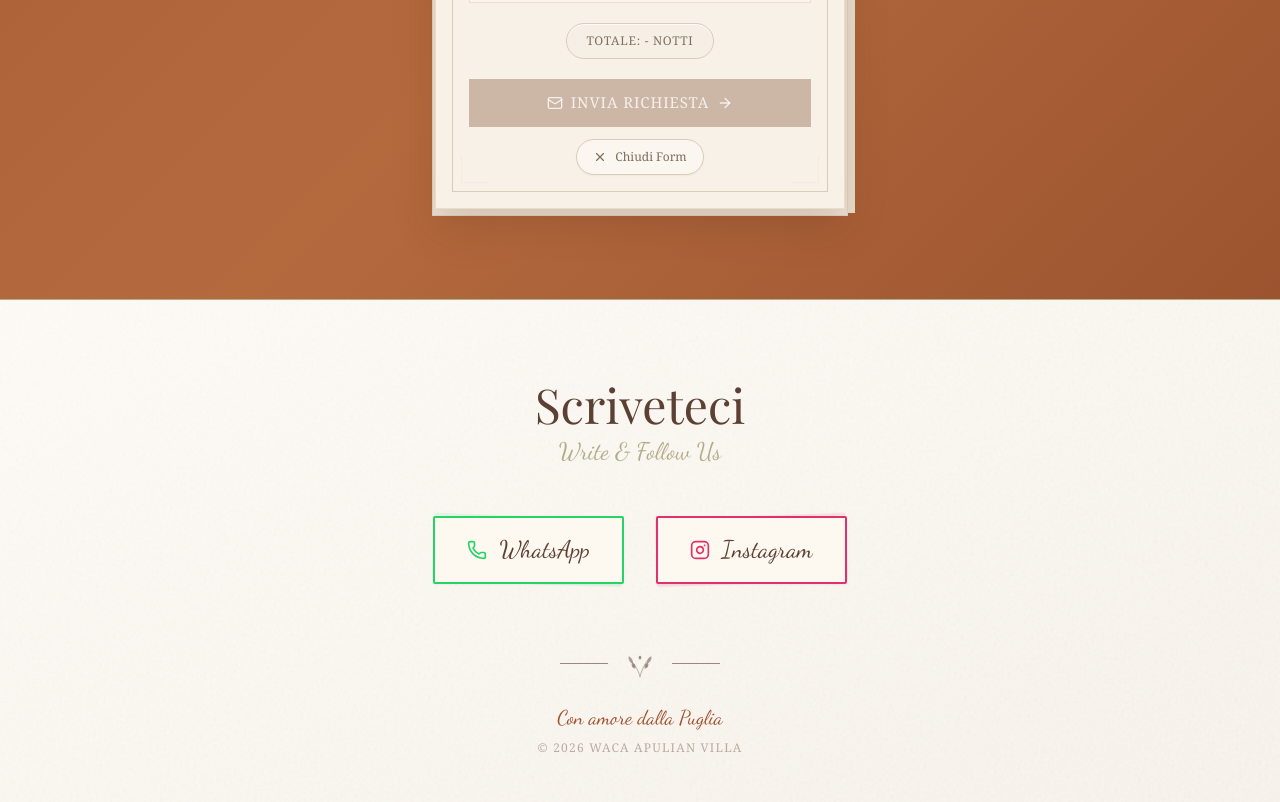
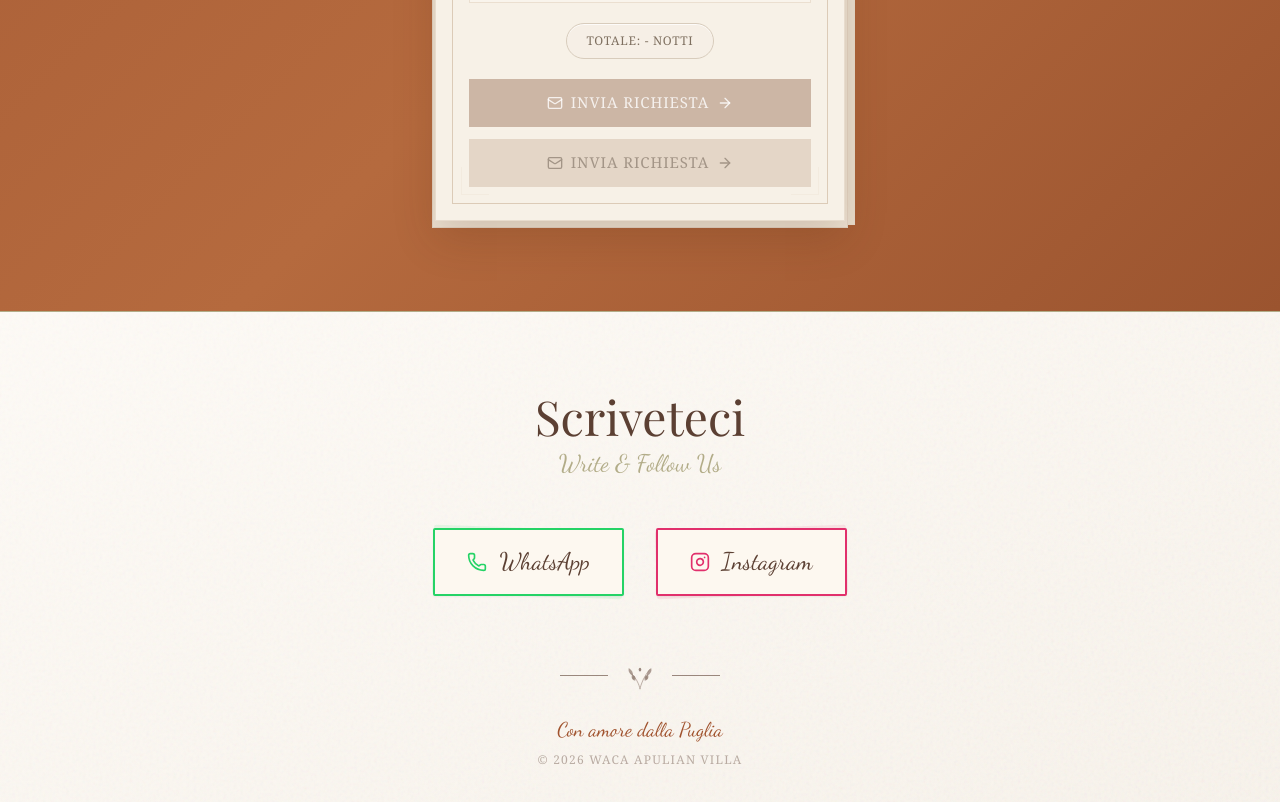
Before and after one commit to giannidigioia-droid/WaCa-Prod, a React (Vite) app: page / in a window 1280 px wide. Shown: the part 7700-8502 px from the top of the page. Built offline with nearby package versions, Linux system fonts and the light colour scheme; a web font is replaced by a local one.

Commit message:
Update BookingCTA.tsx
Button enabling

```diff
--- a/src/components/BookingCTA.tsx
+++ b/src/components/BookingCTA.tsx
@@ -460,20 +460,24 @@ export function BookingCTA() {
                       </div>
 
                       <div className="mt-3 flex justify-center">
-                        <button
-                          type="button"
-                          onClick={resetForm}
-                          className="inline-flex items-center gap-2 rounded-full px-4 py-2 font-serif text-[12px] text-[#7d6e60] transition-colors hover:bg-[#f4ebde]"
-                          style={{
-                            border: '1px solid #d9ccbc',
-                            background: '#fbf6ef',
-                            boxShadow: '0 1px 2px rgba(101, 73, 48, 0.05)',
-                          }}
-                          aria-label="Chiudi form"
-                        >
-                          <X className="w-3.5 h-3.5" aria-hidden="true" />
-                          <span>Chiudi Form</span>
-                        </button>
+                       <button
+  type="button"
+  onClick={sendEmail}
+  disabled={!canSend || !!dateError}
+  className={`group flex h-[48px] w-full items-center justify-center gap-2 font-serif text-[15px] uppercase tracking-[0.06em] transition-all duration-300 ${
+    !canSend || !!dateError
+      ? 'cursor-not-allowed bg-[#e4d6c7] text-[#a39587]' // Stato disabilitato: grigio/beige neutro e spento
+      : 'bg-[#b0663b] text-white shadow-md hover:bg-[#9b542f] hover:shadow-lg hover:-translate-y-0.5' // Stato attivo: terracotta intenso del sito con effetto hover
+  }`}
+  aria-label="Invia richiesta"
+>
+  <Mail className="w-4 h-4" aria-hidden="true" />
+  <span>{sending ? 'Invio...' : 'Invia Richiesta'}</span>
+  <ArrowRight
+    className="w-4 h-4 transition-transform duration-200 group-hover:translate-x-[4px]"
+    aria-hidden="true"
+  />
+</button>
                       </div>
                     </>
                   )}
```
